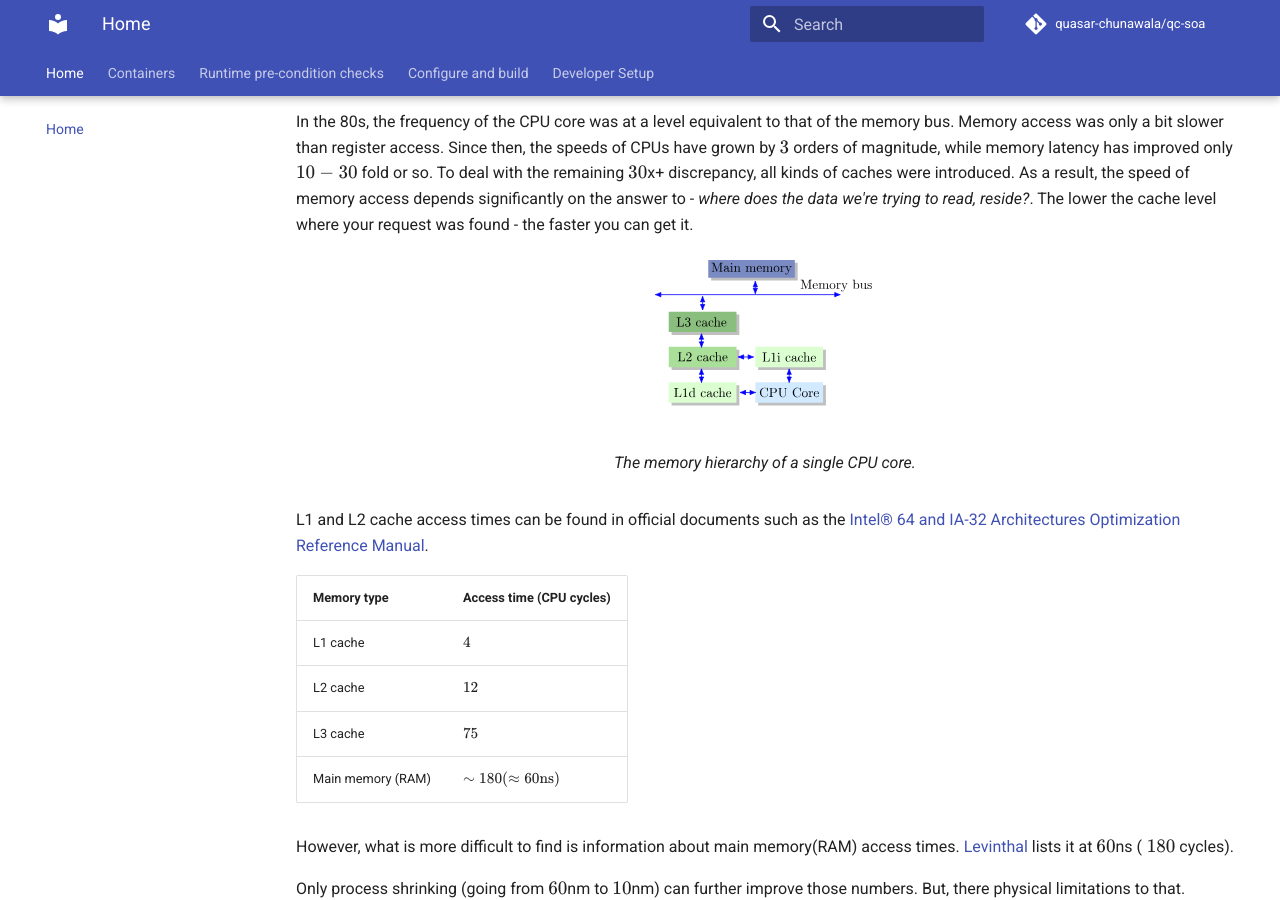
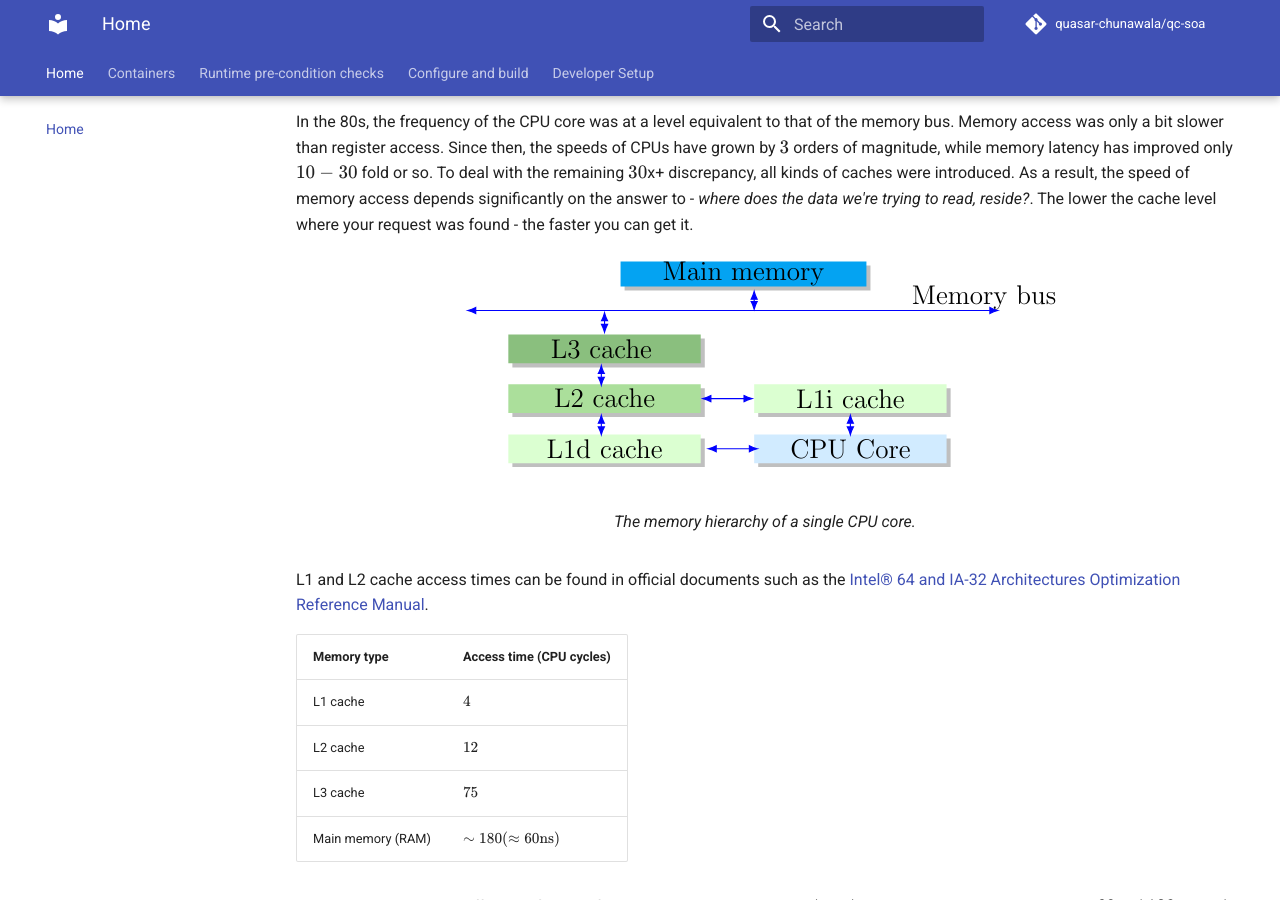
Before and after one commit to quasar-chunawala/qc-soa, an MkDocs documentation site: the page built from docs/index.md, in a window 1280 px wide and 900 px high, scrolled down 648 px. Built offline with MkDocs 1.6.1 and Material for MkDocs 9.7.7, drawn with Linux system fonts in a browser that asks for light colours; comment, search, counter and statistics services are not loaded.

Commit message:
Update memory hierarchy

```diff
--- a/docs/index.md
+++ b/docs/index.md
@@ -26,7 +26,7 @@ Usually, when we are writing something like `a += b`; it is a register-register
 In the 80s, the frequency of the CPU core was at a level equivalent to that of the memory bus. Memory access was only a bit slower than register access. Since then, the speeds of CPUs have grown by $3$ orders of magnitude, while memory latency has improved only $10-30$ fold or so. To deal with the remaining $30$x+ discrepancy, all kinds of caches were introduced. As a result, the speed of memory access depends significantly on the answer to - *where does the data we're trying to read, reside?*. The lower the cache level where your request was found - the faster you can get it.
 
 <figure markdown="span">
-  ![CPU memory hierarchy: core, L1d/L1i, L2, L3 caches and main memory on the memory bus](memory_hierarchy.svg)
+  ![CPU memory hierarchy: core, L1d/L1i, L2, L3 caches and main memory on the memory bus](memory_hierarchy.svg){ width="600" }
   <figcaption>The memory hierarchy of a single CPU core.</figcaption>
 </figure>
 
```
Also changed, not shown: docs/memory_hierarchy.svg, 1 other file.
